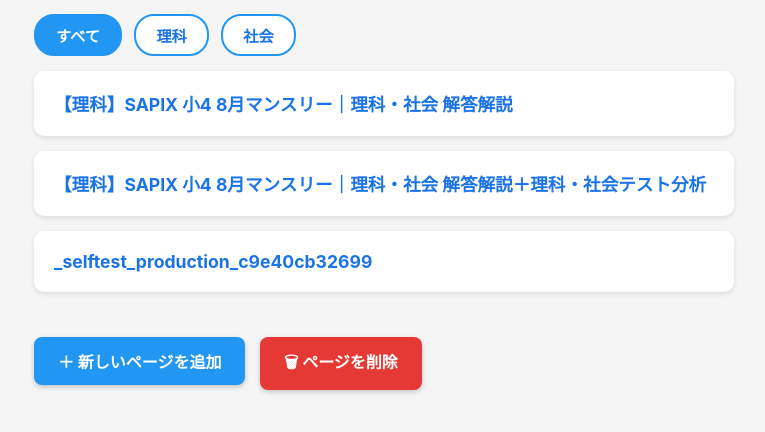
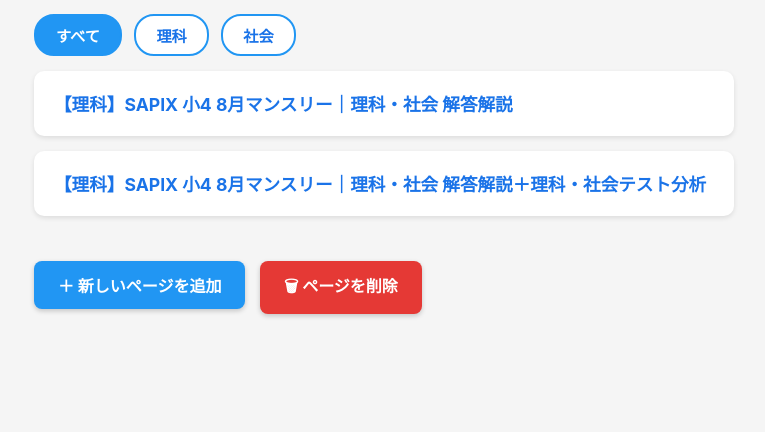
Before and after one commit to iwslatojp29/math-app, a plain HTML site: page science-society/index.html in a window 1280 px wide. Shown: the part 152-584 px from the top of the page, without its empty margins (256-1021 px from the left). Drawn offline with Linux system fonts and the light colour scheme.

Commit message:
Auto-update index.html

```diff
--- a/science-society/index.html
+++ b/science-society/index.html
@@ -41,9 +41,6 @@
   <div class="card" data-subject="理科">
     <a href="./SAPIX_%E5%B0%8F4_8%E6%9C%88_%E7%90%86%E7%A7%91%E7%A4%BE%E4%BC%9A_%E8%A7%A3%E7%AD%94%E8%A7%A3%E8%AA%AC_%E7%90%86%E7%A7%91%E7%A4%BE%E4%BC%9A%E5%88%86%E6%9E%90%E7%B5%B1%E5%90%88%E7%89%88.html">【理科】SAPIX 小4 8月マンスリー｜理科・社会 解答解説＋理科・社会テスト分析</a>
   </div>
-  <div class="card" data-subject="社会">
-    <a href="./_selftest_production_c9e40cb32699.html">_selftest_production_c9e40cb32699</a>
-  </div>
 <!-- CARDS -->
 </div>
 
```
